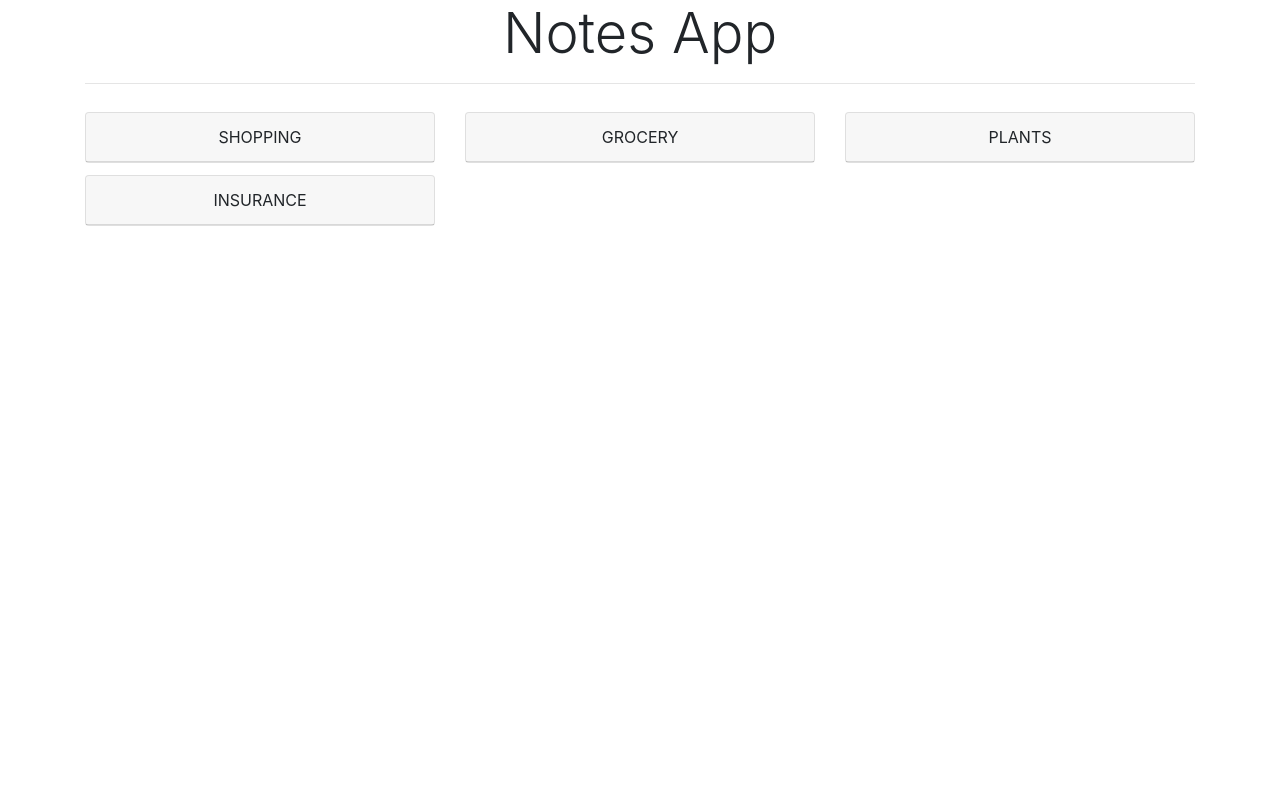
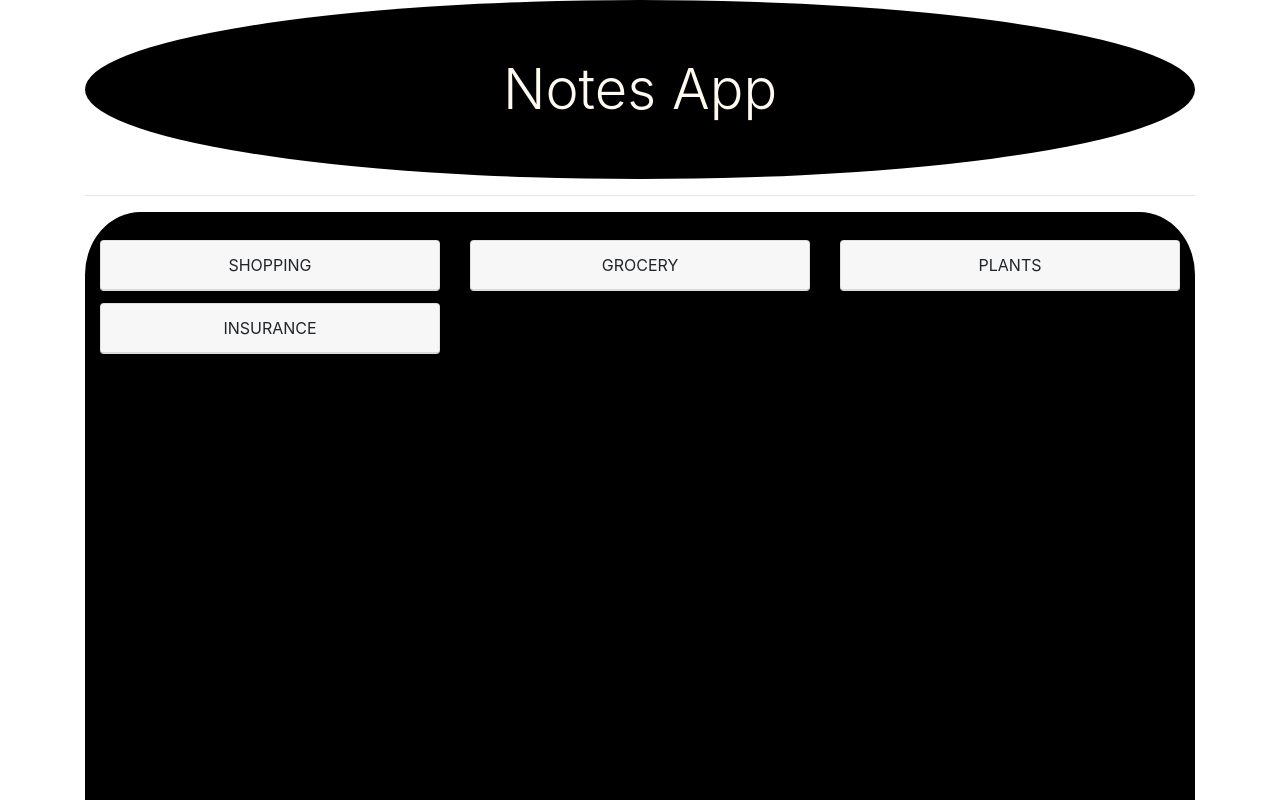
Before and after one commit to Manav15/Notes-App-React, a React (Create React App) app: page / in a window 1280 px wide. Shown: the top 800 px of the page. Built offline with nearby package versions, Linux system fonts and the light colour scheme.

Commit message:
Adding styles to UI

```diff
--- a/src/App.css
+++ b/src/App.css
@@ -1,7 +1,10 @@
 .App {
+  padding-top: 1em;
+  padding-bottom: 1em;
   text-align: center;
-  margin-left: 5em;
-  margin-right: 5em;
+  background-color: black;
+  color: floralwhite;
+  border-radius: 50%;
 }
 
 .App-logo {
@@ -26,6 +29,15 @@
   color: white;
 }
 
+.App-body{
+  background-color: black;
+  padding-bottom: 100%;
+  padding-top: 1em;
+  align-items: center;
+  margin-left: 1em;
+  margin-right: 1em;
+  border-radius: 5%;
+}
 .App-link {
   color: #61dafb;
 }
--- a/src/App.js
+++ b/src/App.js
@@ -10,9 +10,11 @@ import Notes from './components/Notes/Notes';
 function App() {
   return (
     <div className="container">
-      <h1 className="display-4 text-center">Notes App</h1>
+      <h1 className="display-4 text-center App">Notes App</h1>
       <hr />
+      <div className="container App-body">
       <Notes />
+      </ div>
     </div>
 
     // <div className="App">
--- a/src/components/Notes/NoteList/NoteItem/NoteItem.css
+++ b/src/components/Notes/NoteList/NoteItem/NoteItem.css
@@ -4,6 +4,6 @@
 }
 
 .margin-card:hover{
-    background-color :darksalmon;
+    background-color : crimson;
     cursor: pointer;
 }
```
Also changed, not shown: 1 other file (tests, documents, lock files or other folders).
